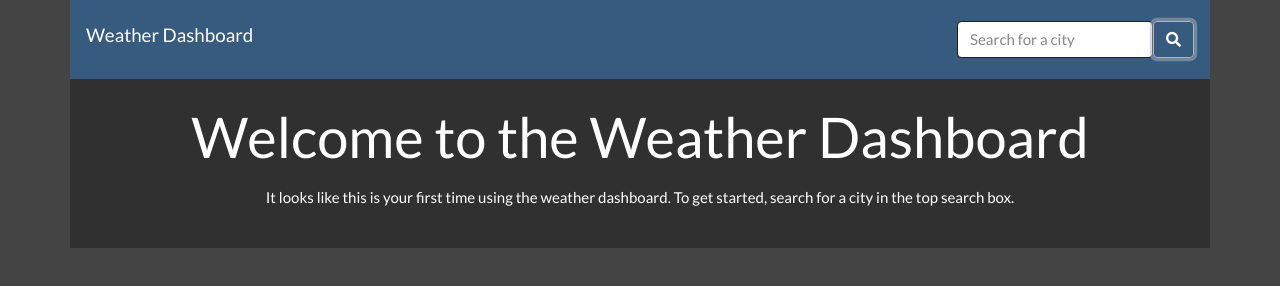
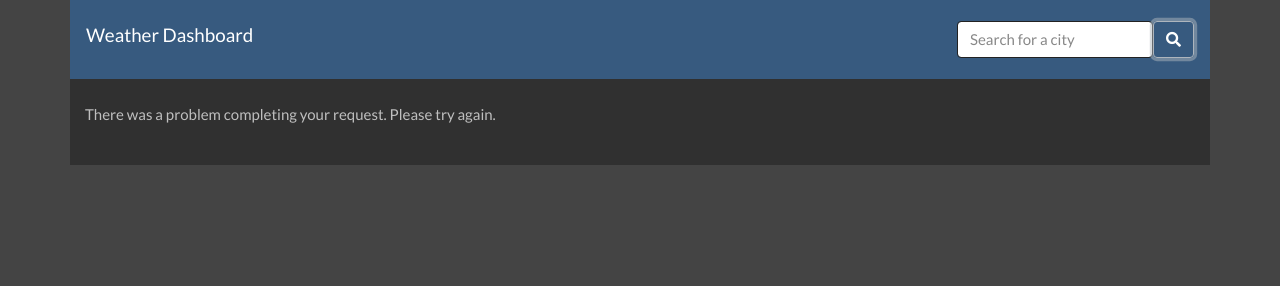
Before and after one commit to amightyrose/TS-06-Weather-Dashboard, a plain HTML site: page index.html in a window 1280 px wide. Both pictures are taken after typing "Sample" into the empty fields and a click on the button 1173 px from the left and 39 px from the top of the page. Drawn offline with nearby package versions, Linux system fonts and the light colour scheme; no server answers.

Commit message:
Added some basic exception handling for the ajax requests.

```diff
--- a/index.html
+++ b/index.html
@@ -204,6 +204,17 @@
 				</div>
 				<!-- End of welcome screen div -->
 
+
+				<!-- Div for showing errors -->
+				<div class="info-display" id="errorDisplay">
+
+					<p id="errorText"></p>
+
+
+
+				</div>
+
+
 			</main>
 
 
--- a/script.js
+++ b/script.js
@@ -21,12 +21,10 @@ function getWeatherData(location) {
 		url: strQueryURL,
 		success: function (response) {
 
-
 			let strDay = moment.unix(response.dt).format("dddd");
 			let strDate = moment.unix(response.dt).format("D/MM/YY");
 			let strTemp = response.main.temp.toFixed(1).toString();
 			let strWindSpeed = (response.wind.speed * 3.6).toFixed(1).toString();
-
 
 			// If it's the current weather, get some values from the response and put them into the
 			// objCurrentWeather object.
@@ -44,10 +42,18 @@ function getWeatherData(location) {
 
 			renderCurrent("weather", objCurrentWeather);
 
-
 			// Get latitude and longitude from the response then call getForecast to get the remaining data.
 			getForecast(response.coord.lat, response.coord.lon);
 
+		},
+		error: function (objRequest) {
+
+			if (objRequest.status === 404) {
+				showError(404);
+			}
+			else {
+				showError("fail");
+			}
 
 		}
 
@@ -316,6 +322,31 @@ function getMRU() {
 }
 
 
+// Function to display something when something goes wrong with the search.
+function showError(error) {
+
+	let strErrorText;
+
+	if (error === "fail") {
+
+		strErrorText = "There was a problem completing your request. Please try again.";
+
+	}
+	else if (error === 404) {
+
+		strErrorText = "That city could not be found. Please try again.";
+
+	}
+
+	$("#errorText").text(strErrorText);
+	$(strCurrentDisplay).hide();
+	$("#errorDisplay").show();
+	strCurrentDisplay = "#errorDisplay"
+
+
+}
+
+
 // Function that runs when the page is first loaded. Check for the most recent city and
 // if there is one, load data for it.
 function loadWeatherScreen() {
@@ -344,7 +375,6 @@ function loadWeatherScreen() {
 }
 
 
-
 // Listener for the search field
 $("#citysearch").on("submit", function (event) {
 
```
